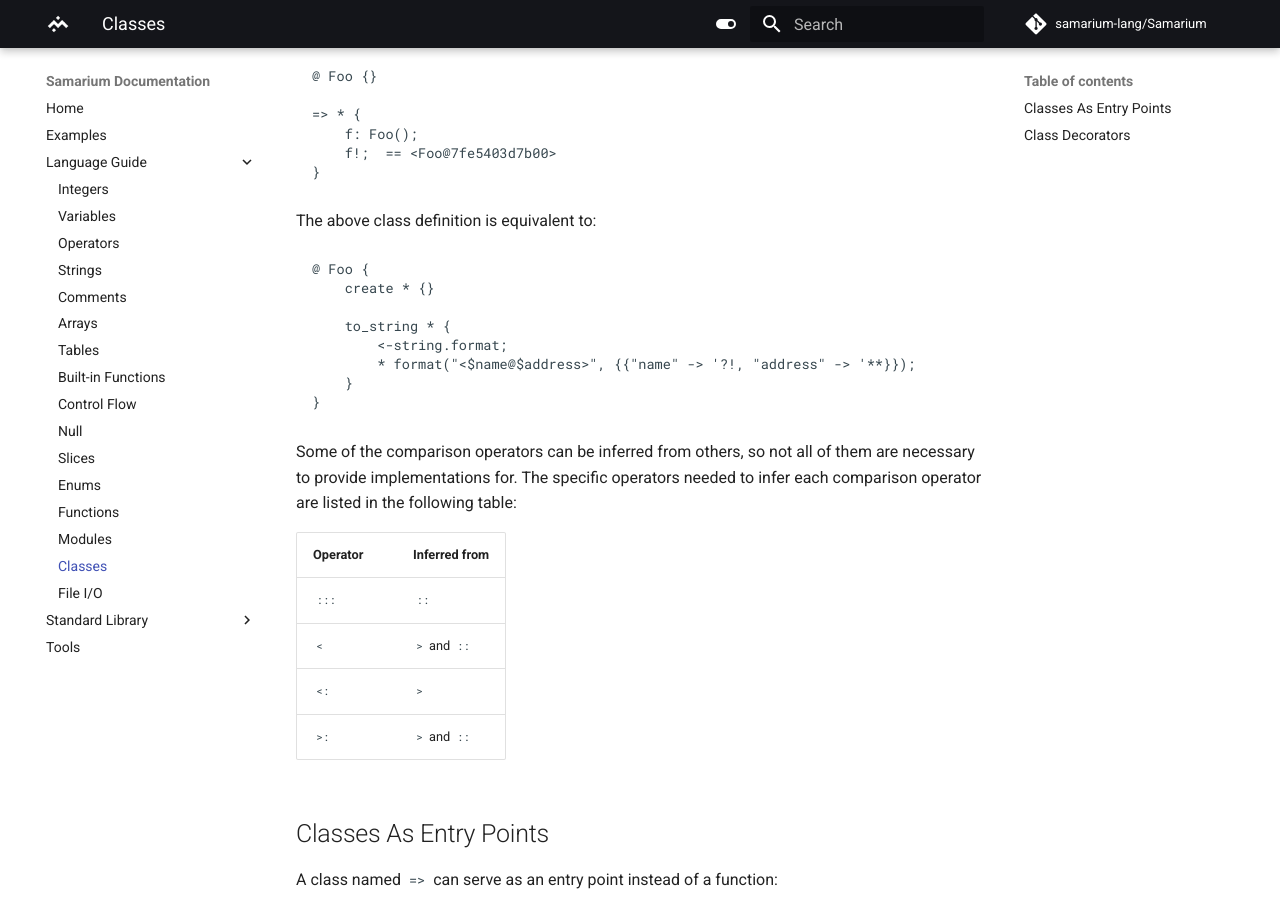
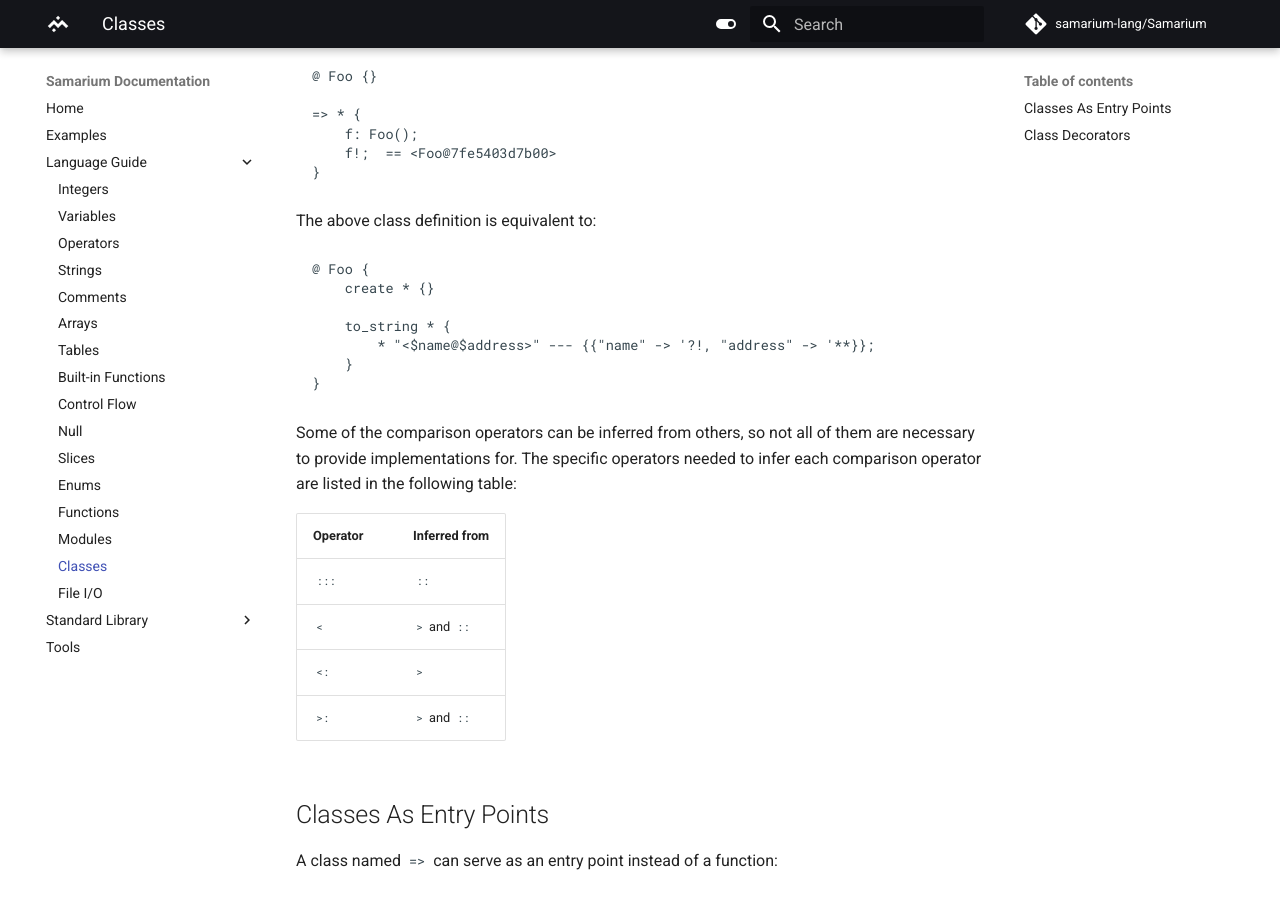
Before and after one commit to samarium-lang/Samarium, an MkDocs documentation site: the page built from docs/classes.md, in a window 1280 px wide and 900 px high, scrolled down 2699 px. Built offline with MkDocs 1.6.1 and Material for MkDocs 9.7.7, drawn with Linux system fonts in a browser that asks for light colours; comment, search, counter and statistics services are not loaded.

Commit message:
Updated stdlib & docs to new string format syntax

````diff
--- a/docs/classes.md
+++ b/docs/classes.md
@@ -121,8 +121,7 @@ The above class definition is equivalent to:
     create * {}
 
     to_string * {
-        <-string.format;
-        * format("<$name@$address>", {{"name" -> '?!, "address" -> '**}});
+        * "<$name@$address>" --- {{"name" -> '?!, "address" -> '**}};
     }
 }
 ```
````
Also changed, not shown: 1 other file.
